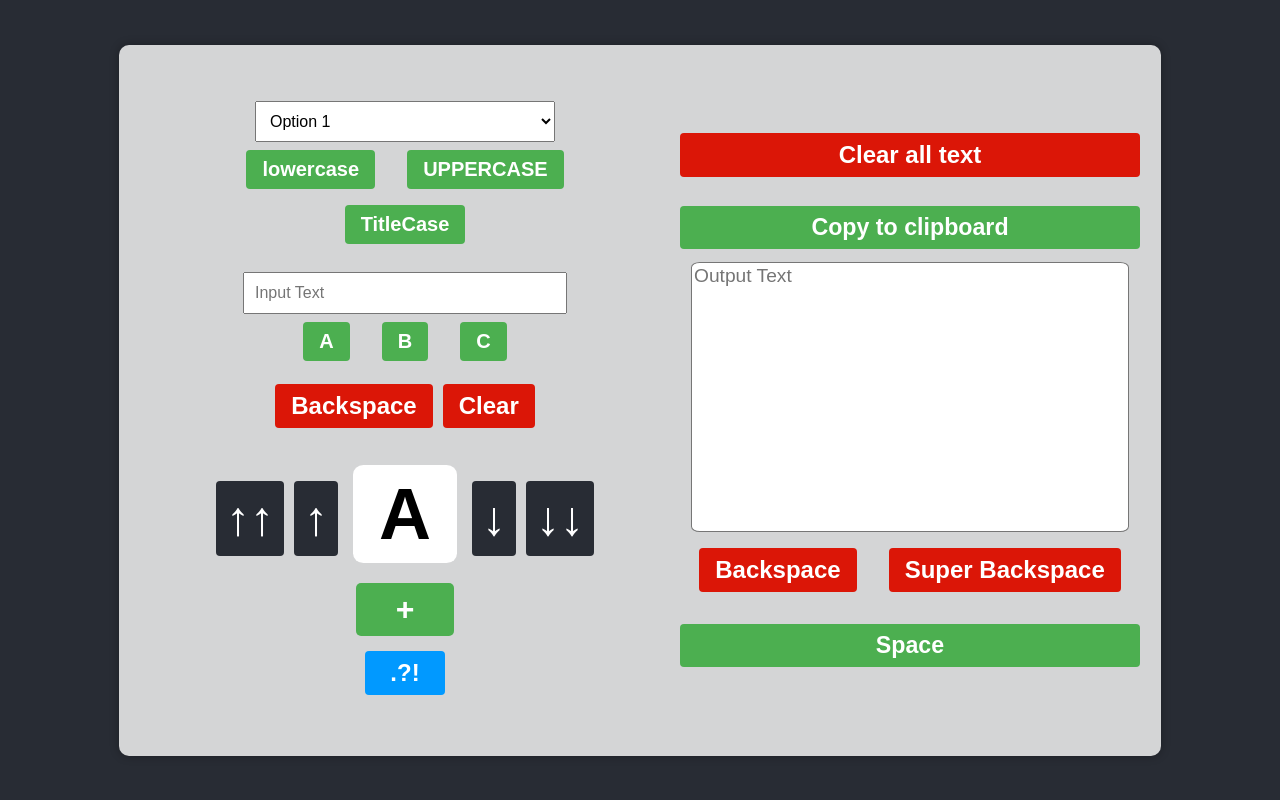
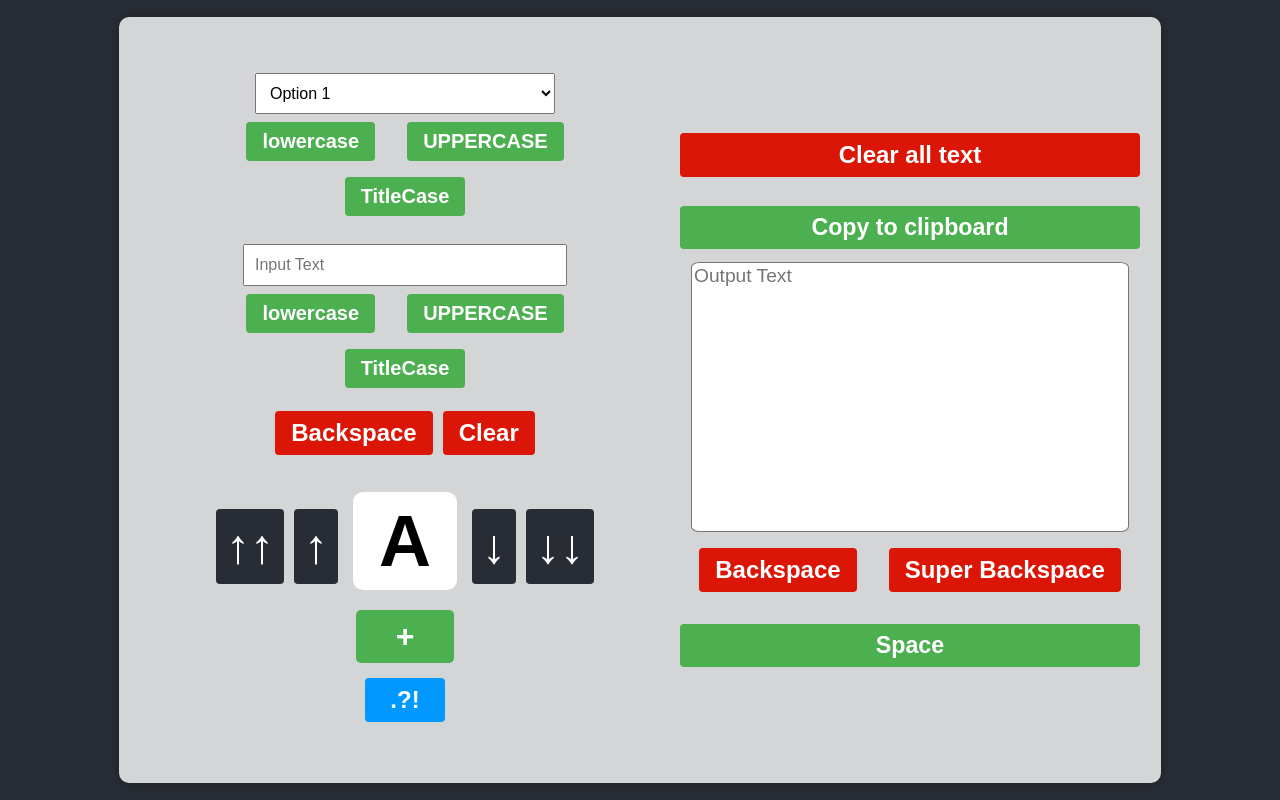
Before and after one commit to Kfmoi/GDSC-Frontend, a React (Create React App) app: page / in a window 1280 px wide. Built offline with nearby package versions, Linux system fonts and the light colour scheme; the HTML template or start-up script is replaced by a standard one.

Commit message:
- removed copying from input - added lowercase, uppercase, and titlecase functionality to input

```diff
--- a/src/components/textInputDisplay/TextInputDisplay.js
+++ b/src/components/textInputDisplay/TextInputDisplay.js
@@ -5,7 +5,18 @@ import './TextInputDisplay.css';
 import ScrollPicker from "../scrollPicker/ScrollPicker";
 
 // main function
-const TextInputDisplay = () => {
+const TextInputDisplay = ( {onSave} ) => {
+
+    // same function as in the TextOutputDisplay component
+    // should move instead of copying
+    function toTitleCase(str) {
+        return str.replace(
+          /\w\S*/g,
+          function(txt) {
+            return txt.charAt(0).toUpperCase() + txt.substr(1).toLowerCase();
+          }
+        );
+      }
 
     // useState function returns array with current state value and function to update it
     const [text, setText] = useState('');
@@ -20,10 +31,6 @@ const TextInputDisplay = () => {
         setText('');
     };
 
-    // copying from display to clipboard
-    const handleCopy = () => {
-        navigator.clipboard.writeText(text);
-    };
 
     const addLetter = (letter) => {
         setText(text + letter);
@@ -37,9 +44,19 @@ const TextInputDisplay = () => {
             <input className="input-text" type = "text" value={text} readOnly placeholder='Input Text'/> {/* should we make this readOnly? */}
             </div>
             <div className='output-buttons'>
-            <button className='output-button'>A</button>
-            <button className='output-button' >B</button>
-            <button className='output-button' >C</button>
+            <div className="output-buttons">
+            <button
+            // Calls the handleSave function from the FrontPage component
+              onClick={() => onSave(text.toLowerCase())}
+              className="output-button"
+            >
+              lowercase
+            </button>
+            <button onClick={() => onSave(text.toUpperCase())} className="output-button">
+              UPPERCASE
+            </button>
+            <button onClick={() => onSave(toTitleCase(text))} className="output-button">TitleCase</button>
+          </div>
         </div>
 
             <div className="option-buttons">
--- a/src/pages/FrontPage.js
+++ b/src/pages/FrontPage.js
@@ -26,7 +26,7 @@ const FrontPage = () => {
                 <div className="grouper">
                     <div className="function">
                         <TextOutputDisplay onSave={handleSave} />
-                        <TextInputDisplay />
+                        <TextInputDisplay onSave={handleSave}/>
                     </div>
                     <div className="outputBox">
                         <OutputPane outputText={outputText} onClear={handleClear}/>
```
